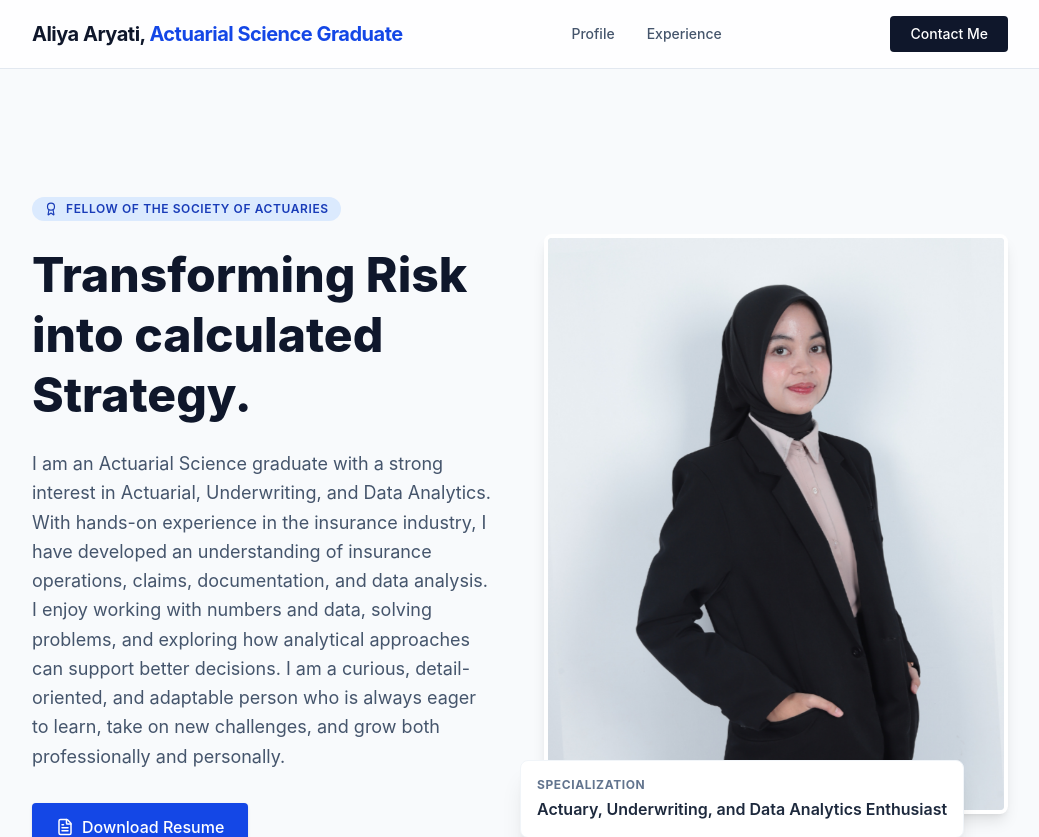
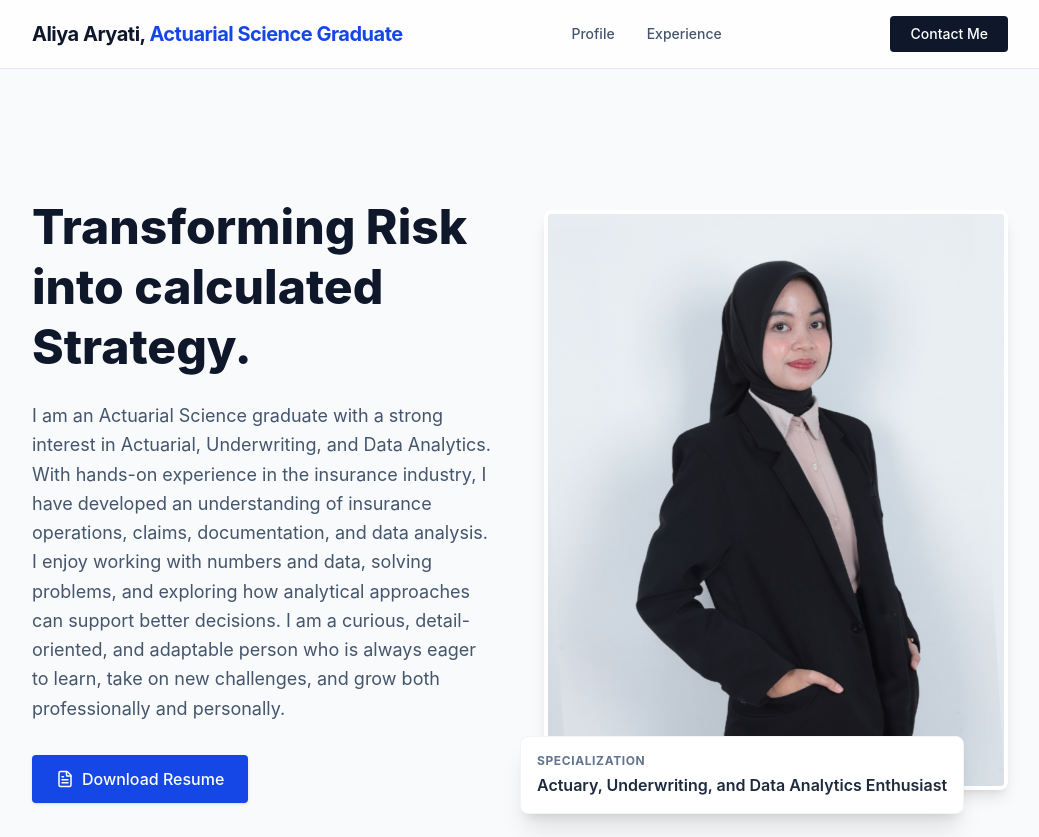
Before and after one commit to bintangfikrif/als-portfolio, a React (Vite) app: page / in a window 1280 px wide. Shown: the top 837 px of the page, without its empty margins (120-1159 px from the left). Built offline with nearby package versions, Linux system fonts and the light colour scheme.

Commit message:
Remove commented-out award section from the about header

```diff
--- a/src/App.jsx
+++ b/src/App.jsx
@@ -76,10 +76,10 @@ export default function App() {
       <header id="about" className="max-w-5xl mx-auto px-6 py-20 md:py-32">
         <div className="grid md:grid-cols-2 gap-12 items-center">
           <div>
-            <div className="inline-flex items-center space-x-2 bg-blue-100 text-blue-800 px-3 py-1 rounded-full text-xs font-semibold uppercase tracking-wider mb-6">
+            {/* <div className="inline-flex items-center space-x-2 bg-blue-100 text-blue-800 px-3 py-1 rounded-full text-xs font-semibold uppercase tracking-wider mb-6">
               <Award size={14} />
               <span>Fellow of the Society of Actuaries</span>
-            </div>
+            </div> */}
             <h1 className="text-4xl md:text-5xl font-extrabold text-slate-900 leading-tight mb-6">
               Transforming Risk into calculated Strategy.
             </h1>
```
